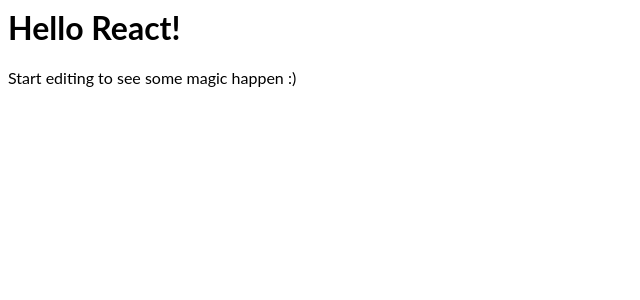
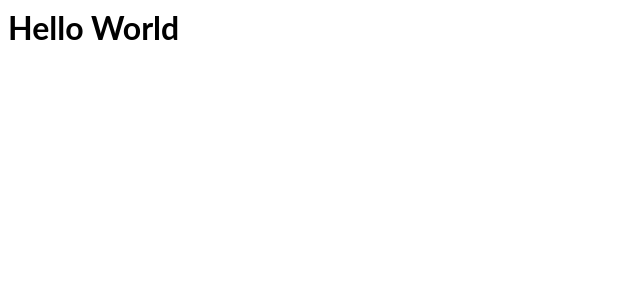
Before and after one commit to jkc1996/reactJS-Tutorial, a React (Create React App) app: page / in a window 1280 px wide. Shown: the top 300 px of the page, without its empty margins (0-640 px from the left). Built offline with nearby package versions, Linux system fonts and the light colour scheme.

Commit message:
1 file modified, 1 added

```diff
--- /dev/null
+++ b/App.js
@@ -0,0 +1,7 @@
+import React from 'react';
+class App extends React.Component {
+  render() {
+    return React.createElement("h1", {}, "Hello World");
+  }
+}
+export default App;
--- a/index.js
+++ b/index.js
@@ -1,26 +1,27 @@
 import React, { Component } from 'react';
 import { render } from 'react-dom';
 import Hello from './Hello';
+import App from './App';
 import './style.css';
 
-class App extends Component {
-  constructor() {
-    super();
-    this.state = {
-      name: 'React'
-    };
-  }
+// class App extends Component {
+  // constructor() {
+  //   super();
+  //   this.state = {
+  //     name: 'React'
+  //   };
+  // }
 
-  render() {
-    return (
-      <div>
-        <Hello name={this.state.name} />
-        <p>
-          Start editing to see some magic happen :)
-        </p>
-      </div>
-    );
-  }
-}
+  // render() {
+  //   return (
+  //     <div>
+  //       <Hello name={this.state.name} />
+  //       <p>
+  //         Start editing to see some magic happen :)
+  //       </p>
+  //     </div>
+  //   );
+  // }
+// }
 
 render(<App />, document.getElementById('root'));
```
